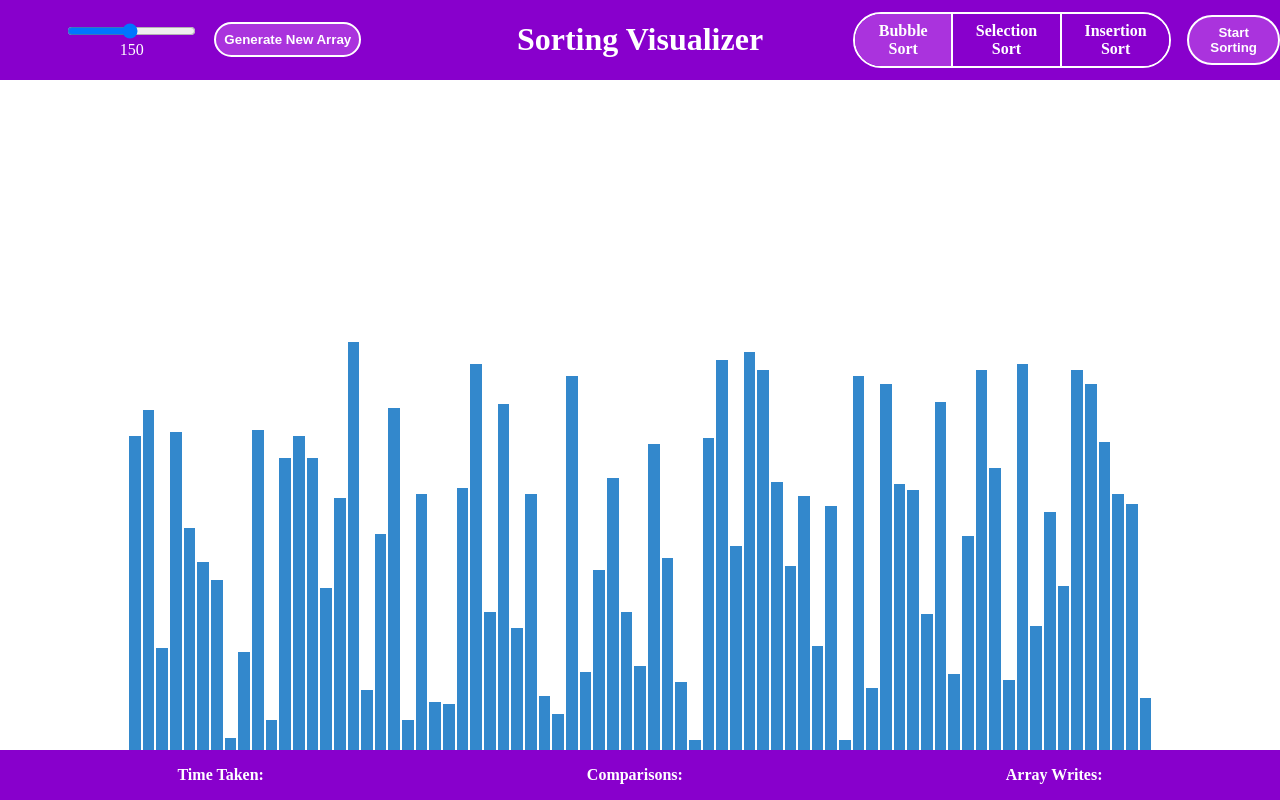
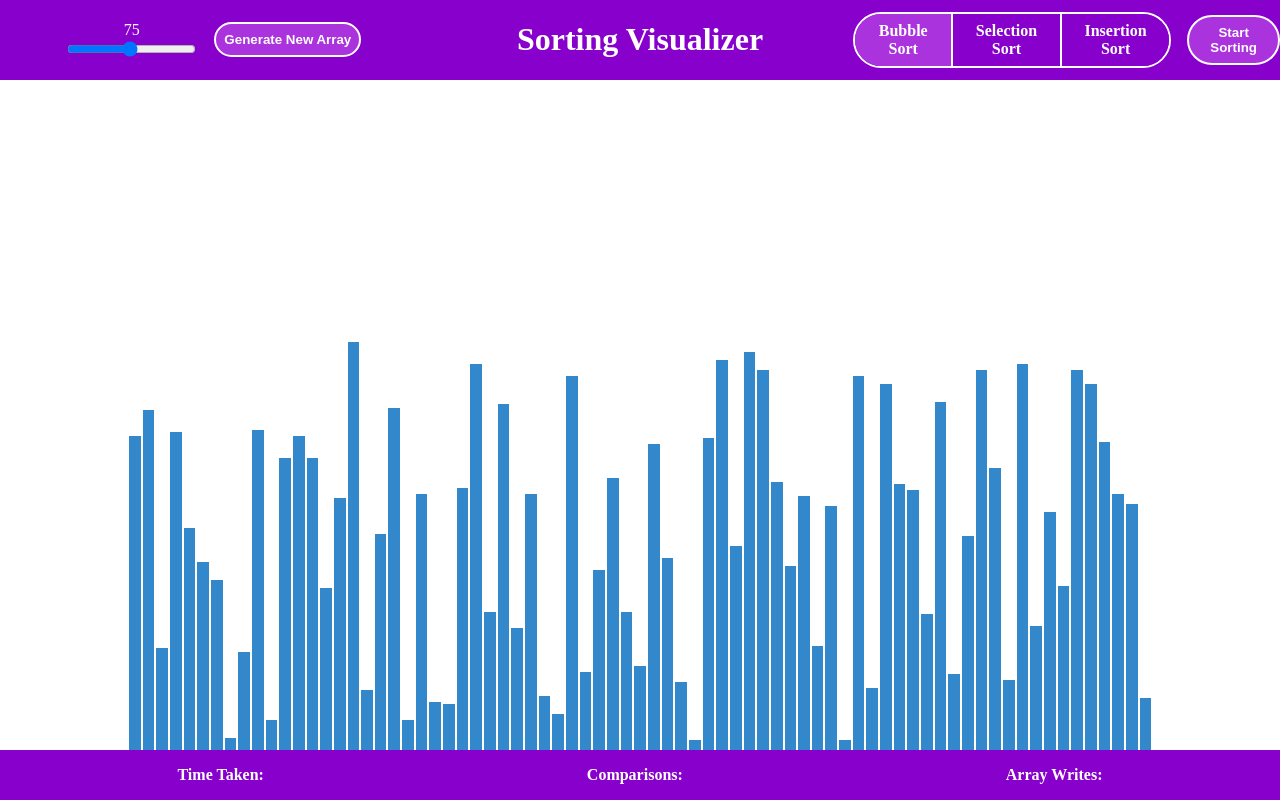
Before and after one commit to AurumKitsune/Sorting-Visualizer, a plain HTML site: page index.html in a window 1280 px wide. Drawn offline with Linux system fonts and the light colour scheme.

Commit message:
move input range label above

```diff
--- a/index.html
+++ b/index.html
@@ -9,8 +9,8 @@
 		<div class="header">
 			<div class="center">
 				<div class="range-slider">
+					<label class="array-size-label" for="array-size-slider">75</label>
 					<input type="range" min="5" max="150" value="75" id="array-size-slider"/>
-					<label class="array-size-label" for="array-size-slider">150</label>
 				</div>
 				<button id="generate-array">Generate New Array</button>
 			</div>
```
